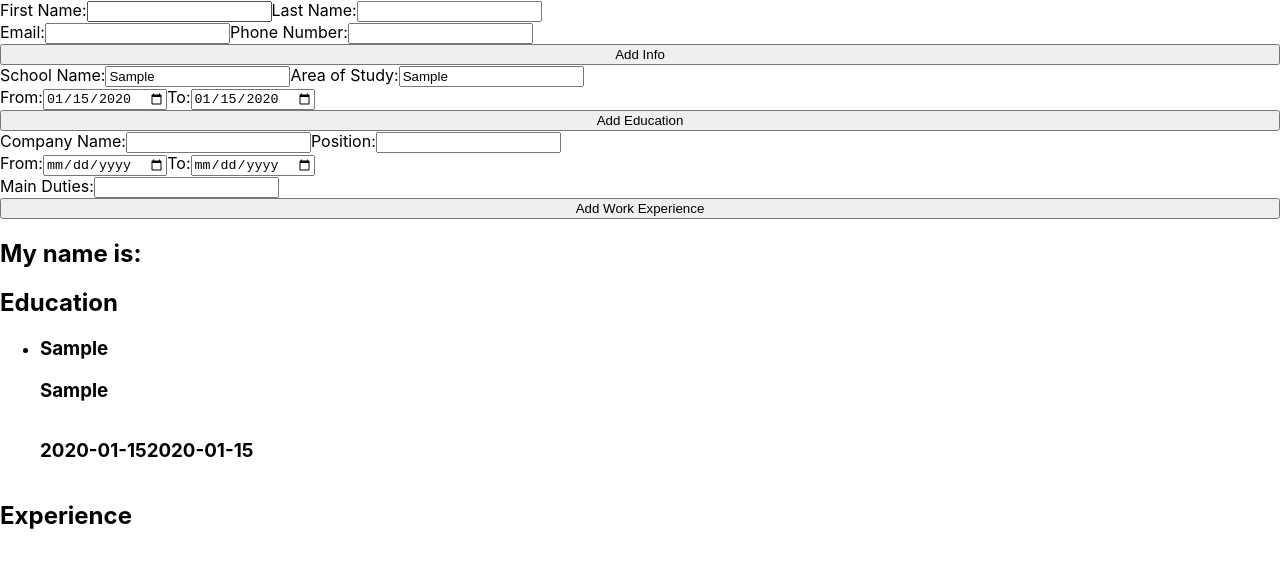
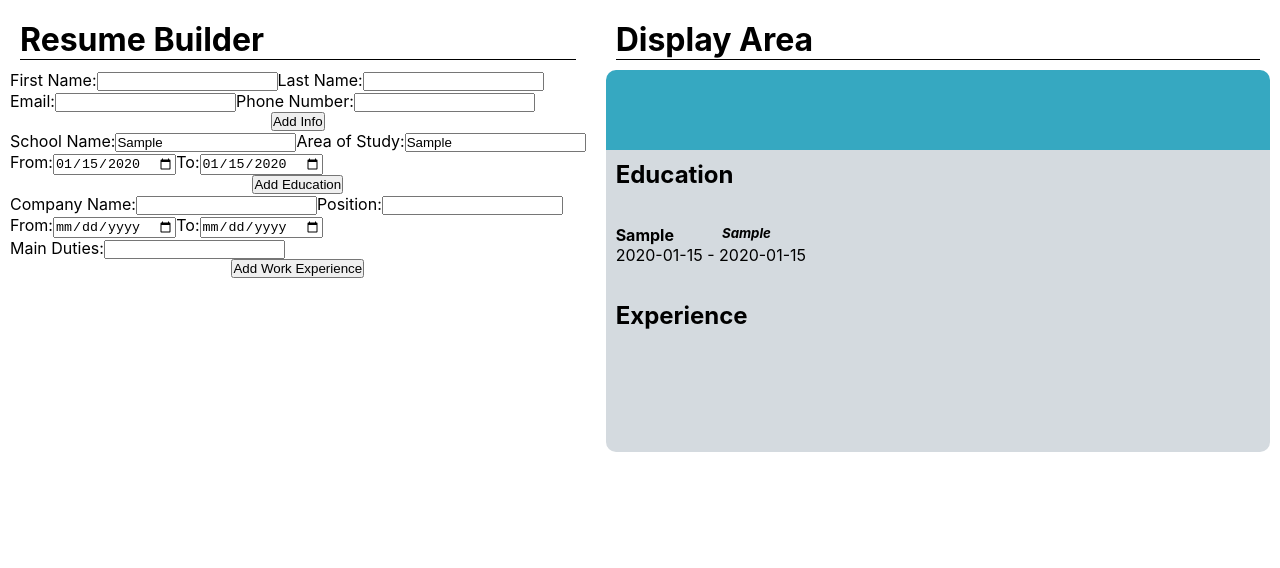
Before and after one commit to duncan-io/cv-application, a React (Create React App) app: page / in a window 1280 px wide. Both pictures are taken after typing "Sample", "Sample", "2020-01-15", "2020-01-15" into the empty fields and a click on the button "Add Education". Shown: the top 568 px of the page. Built offline with nearby package versions, Linux system fonts and the light colour scheme.

Commit message:
Make styling adjustments to resume display area

```diff
--- a/public/index.html
+++ b/public/index.html
@@ -24,7 +24,7 @@
       work correctly both with client-side routing and a non-root public URL.
       Learn how to configure a non-root public URL by running `npm run build`.
     -->
-    <title>React App</title>
+    <title>Resume Builder</title>
   </head>
   <body>
     <noscript>You need to enable JavaScript to run this app.</noscript>
--- a/src/App.js
+++ b/src/App.js
@@ -4,7 +4,7 @@ import ExperienceDisplay from "./components/ExperienceDisplay";
 import GeneralDisplay from "./components/GeneralDisplay";
 import "./styles/App.css";
 
-let i = 0
+let i = 0;
 
 class App extends Component {
   constructor() {
@@ -24,7 +24,7 @@ class App extends Component {
         title: "",
         dateStarted: "",
         dateEnded: "",
-        mainDuties:"",
+        mainDuties: "",
       },
       experience: [],
       general: {
@@ -36,24 +36,22 @@ class App extends Component {
     };
   }
 
-
-
   generalChange = (e) => {
-     let general = {...this.state.general};
+    let general = { ...this.state.general };
     let newName = e.target.name;
 
     let newValue = e.target.value;
     general[newName] = newValue;
-     this.setState({general})
+    this.setState({ general });
   };
 
   educationChange = (e) => {
-      let edObj = {...this.state.edObj};
+    let edObj = { ...this.state.edObj };
     let newName = e.target.name;
 
     let newValue = e.target.value;
     edObj[newName] = newValue;
-      this.setState({edObj})
+    this.setState({ edObj });
   };
 
   educationSubmit = (e) => {
@@ -64,18 +62,18 @@ class App extends Component {
         areaOfStudy: "",
         dateStarted: "",
         dateEnded: "",
-          key: i++
-        }
-      })
-     }
+        key: i++,
+      },
+    });
+  };
 
   experienceChange = (e) => {
-      let exObj = {...this.state.exObj};
+    let exObj = { ...this.state.exObj };
     let newName = e.target.name;
 
     let newValue = e.target.value;
     exObj[newName] = newValue;
-      this.setState({exObj})
+    this.setState({ exObj });
   };
 
   experienceSubmit = (e) => {
@@ -86,31 +84,48 @@ class App extends Component {
         title: "",
         dateStarted: "",
         dateEnded: "",
-          mainDuties:"",
-        }
-      })
-     }
+        mainDuties: "",
+      },
+    });
+  };
 
   render() {
     const { education, experience, general } = this.state;
     return (
-      <div>
+      <div className="wrapper">
+        <div className="inputs">
+          <h1>Resume Builder</h1>
           <div>
             <form className="generalInfo submissionForm">
               <div className="fieldContainer">
                 <div className="field">
                   <label htmlFor="firstName">First Name:</label>
-                <input onChange={this.generalChange}type="text" id="firstName" name="firstName"></input>
+                  <input
+                    onChange={this.generalChange}
+                    type="text"
+                    id="firstName"
+                    name="firstName"
+                  ></input>
                 </div>
                 <div className="field">
                   <label htmlFor="lastName">Last Name:</label>
-                <input type="text" id="lastName" onChange={this.generalChange} name="lastName"></input>
+                  <input
+                    type="text"
+                    id="lastName"
+                    onChange={this.generalChange}
+                    name="lastName"
+                  ></input>
                 </div>
               </div>
               <div className="fieldContainer">
                 <div className="field">
                   <label htmlFor="email">Email:</label>
-                <input type="text" id="email" name="email" onChange={this.generalChange}></input>
+                  <input
+                    type="text"
+                    id="email"
+                    name="email"
+                    onChange={this.generalChange}
+                  ></input>
                 </div>
                 <div className="field">
                   <label htmlFor="phoneNumber">Phone Number:</label>
@@ -122,7 +137,9 @@ class App extends Component {
                   ></input>
                 </div>
               </div>
-            <button onClick={this.generalChange} type="button" >Add Info</button>
+              <button onClick={this.generalChange} type="button">
+                Add Info
+              </button>
             </form>
           </div>
           <div>
@@ -130,24 +147,46 @@ class App extends Component {
               <div className="fieldContainer">
                 <div className="field">
                   <label htmlFor="schoolName">School Name:</label>
-                <input type="text" id="schoolName" name="schoolName" onChange = {this.educationChange}></input>
+                  <input
+                    type="text"
+                    id="schoolName"
+                    name="schoolName"
+                    onChange={this.educationChange}
+                  ></input>
                 </div>
                 <div className="field">
                   <label htmlFor="areaOfStudy">Area of Study:</label>
-                <input type="text" id="areaOfStudy" name="areaOfStudy" onChange = {this.educationChange}></input>
+                  <input
+                    type="text"
+                    id="areaOfStudy"
+                    name="areaOfStudy"
+                    onChange={this.educationChange}
+                  ></input>
                 </div>
               </div>
               <div className="fieldContainer">
                 <div className="field">
                   <label htmlFor="dateStarted">From:</label>
-                <input type="date" id="dateStarted" name="dateStarted" onChange = {this.educationChange}></input>
+                  <input
+                    type="date"
+                    id="dateStarted"
+                    name="dateStarted"
+                    onChange={this.educationChange}
+                  ></input>
                 </div>
                 <div className="field">
                   <label htmlFor="dateEnded">To:</label>
-                <input type="date" id="dateEnded" name="dateEnded" onChange = {this.educationChange}></input>
+                  <input
+                    type="date"
+                    id="dateEnded"
+                    name="dateEnded"
+                    onChange={this.educationChange}
+                  ></input>
                 </div>
               </div>
-            <button type="button" onClick={this.educationSubmit}>Add Education</button>
+              <button type="button" onClick={this.educationSubmit}>
+                Add Education
+              </button>
             </form>
           </div>
           <div>
@@ -155,42 +194,75 @@ class App extends Component {
               <div className="fieldContainer">
                 <div className="field">
                   <label htmlFor="companyName">Company Name:</label>
-                <input type="text" id="companyName" name="companyName" onChange={this.experienceChange}></input>
+                  <input
+                    type="text"
+                    id="companyName"
+                    name="companyName"
+                    onChange={this.experienceChange}
+                  ></input>
                 </div>
                 <div className="field">
                   <label htmlFor="positionTitle">Position:</label>
-                <input type="text" id="positionTitle" name="positionTitle" onChange={this.experienceChange}></input>
+                  <input
+                    type="text"
+                    id="positionTitle"
+                    name="positionTitle"
+                    onChange={this.experienceChange}
+                  ></input>
                 </div>
               </div>
               <div className="fieldContainer">
                 <div className="field">
                   <label htmlFor="dateStarted">From:</label>
-                <input type="date" id="dateStarted" name="dateStarted" onChange={this.experienceChange}></input>
+                  <input
+                    type="date"
+                    id="dateStarted"
+                    name="dateStarted"
+                    onChange={this.experienceChange}
+                  ></input>
                 </div>
                 <div className="field">
                   <label htmlFor="dateEnded">To:</label>
-                <input type="date" id="dateEnded" name="dateEnded" onChange={this.experienceChange}></input>
+                  <input
+                    type="date"
+                    id="dateEnded"
+                    name="dateEnded"
+                    onChange={this.experienceChange}
+                  ></input>
                 </div>
               </div>
               <div className="fieldContainer">
                 <div className="field">
                   <label htmlFor="mainDuties">Main Duties:</label>
-                <input type="textArea" id="mainDuties" name="mainDuties" onChange={this.experienceChange}></input>
+                  <input
+                    type="textArea"
+                    id="mainDuties"
+                    name="mainDuties"
+                    onChange={this.experienceChange}
+                  ></input>
                 </div>
               </div>
-            <button type="button" onClick={this.experienceSubmit}>Add Work Experience</button>
+              <button type="button" onClick={this.experienceSubmit}>
+                Add Work Experience
+              </button>
             </form>
           </div>
+        </div>
+        <div className="display">
+          <h1>Display Area</h1>
           <GeneralDisplay
             firstName={general.firstName}
             lastName={general.lastName}
             email={general.email}
             phone={general.phoneNumber}
           />
+        <div className="skills">
           <h2>Education</h2>
           <EducationDisplay education={education} />
           <h2>Experience</h2>
           <ExperienceDisplay experience={experience} />
+          </div>
+        </div>
       </div>
     );
   }
--- a/src/components/EducationDisplay.js
+++ b/src/components/EducationDisplay.js
@@ -4,18 +4,19 @@ const EducationDisplay = (props) => {
   const { education } = props;
 
   return (
-    <div className="infoDisplay">
+    <div className="infoDisplay hardSkills">
       <ul>
         {education.map((item) => {
           return (
-            <li>
-              <h3>{item.schoolName} </h3>
-              <h3>{item.areaOfStudy}</h3>
+            <div className="educationItem">
+              <div className="educationTitle">
+                <h4>{item.schoolName} </h4>
+                <h5><em>{item.areaOfStudy}</em></h5>
+              </div>
               <div className="dateDisplay">
-                <h3>{item.dateStarted}</h3>
-                <h3>{item.dateEnded}</h3>
+                <p>{item.dateStarted} - {item.dateEnded}</p>
               </div>
-            </li>
+            </div>
           );
         })}
       </ul>
--- a/src/components/ExperienceDisplay.js
+++ b/src/components/ExperienceDisplay.js
@@ -4,7 +4,7 @@ const ExperienceDisplay = (props) => {
   const { experience } = props;
 
   return (
-    <div className="infoDisplay">
+    <div className="infoDisplay hardSkills">
       <ul>
         {experience.map((item) => {
           return (
--- a/src/components/GeneralDisplay.js
+++ b/src/components/GeneralDisplay.js
@@ -4,10 +4,13 @@ const GeneralDisplay = (props) => {
   const { firstName, lastName, email, phone } = props;
 
   return (
-    <div className="infoDisplay">
-      <h2>My name is: {firstName} {lastName}</h2>
-      <h3>{email}</h3>
-      <h3>{phone}</h3>
+    <div className="infoDisplay generalDisplay">
+      <h2>{firstName} {lastName}</h2>
+      <div className="additionalInfo">
+        <h4>{email}</h4>
+        <h4>{phone}</h4>
+      </div>
+
     </div>
   );
 };
--- a/src/styles/App.css
+++ b/src/styles/App.css
@@ -1,3 +1,8 @@
+*{
+  padding: 0;
+  margin: 0;
+}
+
 .submissionForm{
   display: flex;
   flex-direction: column;
@@ -10,3 +15,69 @@
 .dateDisplay{
   display: flex;
 }
+
+
+.wrapper{
+  display: flex;
+  gap: 20px;
+  padding: 10px;
+}
+.inputs{
+  display: flex;
+  flex-direction: column;
+}
+
+.display{
+  display: flex;
+  flex-direction: column;
+  flex-grow: 1;
+}
+
+.infoDisplay{
+  display: flex;
+  flex-direction: column;
+  /* align-items: center; */
+  justify-content: space-around;
+}
+
+.generalDisplay{
+  min-height: 5rem;
+  background-color: #36A8C1;
+  border-top-right-radius: 10px;
+  border-top-left-radius: 10px
+}
+
+.hardSkills{
+  min-height: 7rem;
+  text-align: left;
+}
+
+.skills{
+  background-color: rgb(212, 218, 223);
+  border-bottom-left-radius: 10px;
+  border-bottom-right-radius: 10px;
+  padding: 10px;
+}
+
+.educationTitle{
+  display: flex;
+  justify-content: left;
+  gap: 3rem;
+}
+
+.additionalInfo{
+  display: flex;
+  align-items: space-around;
+  justify-content: space-around;
+  gap: 15px;
+}
+
+button{
+  max-width: 200px;
+  align-self: center;
+}
+
+h1{
+  border-bottom: solid black 1px;
+  margin: 10px;
+}
```
Lines whose indentation alone changed are shown as unchanged.
